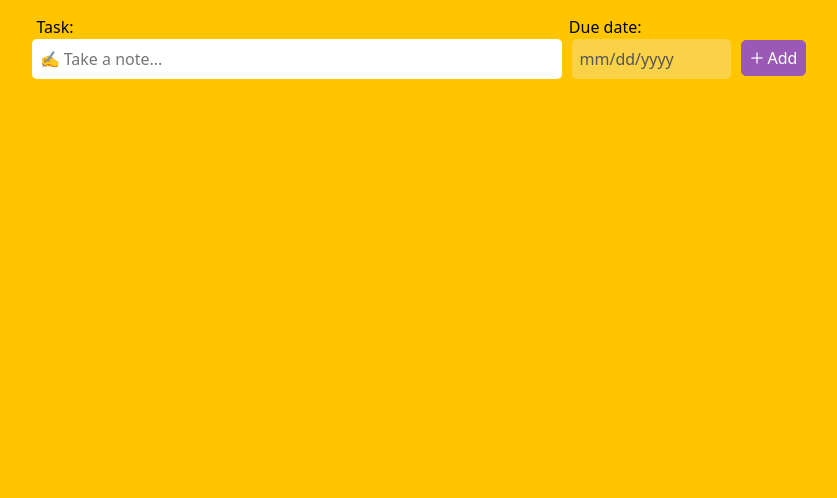
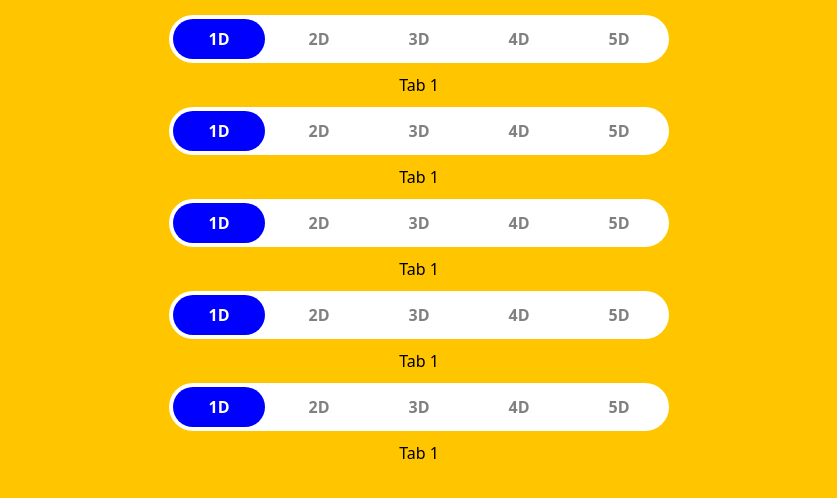
Before and after one commit to Prince8908400/ToDo-App-React, a React (Create React App) app: page / in a window 1280 px wide. Shown: the top 498 px of the page, without its empty margins (221-1058 px from the left). Built offline with nearby package versions, Linux system fonts and the light colour scheme.

Commit message:
code refactor

```diff
--- a/src/App.js
+++ b/src/App.js
@@ -1,5 +1,6 @@
 import "./App.css";
-import { Todos } from "./pages/Todos";
+import Home from "./pages/Home";
+// import { Todos } from "./pages/Todos";
 import { ToastContainer } from "react-toastify";
 import "react-toastify/dist/ReactToastify.css";
 
@@ -7,7 +8,8 @@ function App() {
   return (
     <div className="app">
       <main>
-        <Todos />
+        {/* <Todos /> */}
+        <Home />
         <ToastContainer position="bottom-center"/>
       </main>
     </div>
--- a/src/components/Tab/Tab.style.js
+++ b/src/components/Tab/Tab.style.js
@@ -7,7 +7,7 @@ export const StyledTab = styled.ul`
   textColor,
   orientation,
 }) => `
-  max-width: fit-content;
+  max-width: max(35%, 500px);
   margin: 0 auto;
   display: flex;
   flex-direction: ${orientation === "vertical" ? "column" : "row"};
@@ -29,6 +29,7 @@ export const TabItem = styled.li`
   variant,
 }) => `
   max-width: 100%;
+  flex: 1;
   margin: 4px;
   padding: 8px 24px;
   list-style: none;
@@ -53,3 +54,19 @@ export const TabItem = styled.li`
   }
 `}
 `;
+
+export const TabContentWrapper = styled.div`
+  ${({
+    space
+}) => `
+  margin: 10px;
+  `}
+`;
+
+export const TabPanel = styled.div`
+  ${({
+    space
+}) => `
+  margin: 10px;
+  `}
+`;
--- /dev/null
+++ b/src/components/Tab/TabPanels.js
@@ -0,0 +1,23 @@
+import React, { useContext } from "react";
+import { TabPanel, TabContentWrapper } from "./Tab.style";
+import { TabContext } from "../../store/tab-context";
+
+const TabPanels = ({ id, children }) => {
+  const { activeTabs } = useContext(TabContext);
+  const activeTab = activeTabs[id] || 0;
+
+  return (
+    <TabContentWrapper>
+      {React.Children.map(children, (child, index) => {
+        if (React.isValidElement(child)) {
+          return (
+            <TabPanel>{activeTab === index ? child : null}</TabPanel>
+          );
+        }
+      })}
+    </TabContentWrapper>
+  )
+}
+
+export { TabPanel };
+export default TabPanels;
--- a/src/components/Tab/Tabs.js
+++ b/src/components/Tab/Tabs.js
@@ -1,4 +1,4 @@
-import React, { useContext } from "react";
+import React, { useContext, useEffect } from "react";
 import PropTypes from "prop-types";
 import { TabContext } from "../../store/tab-context";
 
@@ -6,26 +6,30 @@ import { TabContext } from "../../store/tab-context";
 import { StyledTab, TabItem } from "./Tab.style";
 
 function Tabs({ children, variant, id, ...rest }) {
-  const { activeTabs, handleTabChange } = useContext(TabContext);
+  const { activeTabs, handleTabChange, setInitialTabs } = useContext(TabContext);
 
-  const handleClick = (event, tabId) => {
+  useEffect(() => {
+    setInitialTabs(prev => new Set([...prev, id]));
+  }, []);
+
+  const handleClick = (tabId) => {
     handleTabChange(id, tabId);
   };
 
-  const activeTab = activeTabs[id] || 1;
+  const activeTab = activeTabs[id] || 0;
 
   return (
     <StyledTab {...rest} variant={variant}>
-      {React.Children.map(children, (child) => {
+      {React.Children.map(children, (child, index) => {
         if (React.isValidElement(child)) {
-          const { id: tabId, title, disabled } = child.props;
+          const { title, disabled } = child.props;
           return (
             <TabItem
-              id={tabId}
-              className={activeTab === tabId ? "active" : ""}
+              id={index}
+              className={activeTab === index ? "active" : ""}
               disabled={disabled}
               variant={variant}
-              onClick={(event) => handleClick(event, tabId)}
+              onClick={() => handleClick(index)}
             >
               {title}
             </TabItem>
@@ -43,4 +47,5 @@ Tabs.propTypes = {
   id: PropTypes.string.isRequired,
 };
 
+export { TabItem };
 export default Tabs;
--- a/src/pages/Home.js
+++ b/src/pages/Home.js
@@ -1,35 +1,72 @@
-import React from "react";
-import Tabs from "../components/Tab/Tabs";
-import TabContent from "../components/Tab/TabContent";
+import React, { useContext } from "react";
+import Tabs, { TabItem } from "../components/Tab/Tabs";
+import TabPanels, { TabPanel } from "../components/Tab/TabPanels";
 import { TabContext } from "../store/tab-context";
-import { useContext } from "react";
 
 function Home() {
-  const tabCtx = useContext(TabContext);
+  const { activeTabs } = useContext(TabContext);
+  console.log(activeTabs);
 
-  const handleChange = (event) => {
-    const activeTabId = parseInt(event.target.getAttribute("id"));
-    tabCtx.handleTabChange(activeTabId);
-  };
+  const tabTitles = ["1D", "2D", "3D", "4D", "5D"];
+
+  const tabItems = [];
+  for (let i = 0; i < 5; i++) {
+    tabItems.push(
+      <div key={i}>
+        <Tabs textColor="secondary" variant="secondary" orientation="horizontal" id={`tabs${i + 1}`}>
+          {tabTitles.map((title, index) => (
+            <TabItem title={title} key={index} />
+          ))}
+        </Tabs>
+        <TabPanels id={`tabs${i + 1}`}>
+          {tabTitles.map((title, index) => (
+            <TabPanel key={index}>Tab {index + 1}</TabPanel>
+          ))}
+        </TabPanels>
+      </div>
+    );
+  }
 
   return (
+    <div>
+      {tabItems}
+    </div>
+  )
+}
+
+export default Home;
+
+/*   return (
     <>
       <Tabs
-        textColor="primary"
-        variant="primary"
+        textColor="secondary"
+        variant="secondary"
         orientation="horizontal"
-        onTabChange={handleChange}
         id="tabs1"
       >
-        <Tabs.TabItem title="3D" id={1} />
-        <Tabs.TabItem title="2D" id={2} />
+        <TabItem title="1D" />
+        <TabItem title="2D" />
+        <TabItem title="3D" />
+        <TabItem title="4D" />
+        <TabItem title="5D" />
       </Tabs>
-      <TabContent id={1}>
-        <p>Tab 1</p>
-      </TabContent>
-      <TabContent id={2}>
-        <p>Tab 2</p>
-      </TabContent>
+      <TabPanels id="tabs1">
+        <TabPanel>
+          Tab 1
+        </TabPanel>
+        <TabPanel>
+          Tab 2
+        </TabPanel>
+        <TabPanel>
+          Tab 3
+        </TabPanel>
+        <TabPanel>
+          Tab 4
+        </TabPanel>
+        <TabPanel>
+          Tab 5
+        </TabPanel>
+      </TabPanels>
 
       <hr />
 
@@ -37,18 +74,19 @@ function Home() {
         textColor="primary"
         variant="primary"
         orientation="horizontal"
-        onTabChange={handleChange}
         id="tabs2"
       >
-        <Tabs.TabItem title="3D" id={1} />
-        <Tabs.TabItem title="2D" id={2} />
+        <TabItem title="Description" />
+        <TabItem title="Collections" />
       </Tabs>
-      <TabContent id={1}>
-        <p>Tab 1</p>
-      </TabContent>
-      <TabContent id={2}>
-        <p>Tab 2</p>
-      </TabContent>
+      <TabPanels id="tabs2">
+        <TabPanel>
+          Tab 1
+        </TabPanel>
+        <TabPanel>
+          Tab 2
+        </TabPanel>
+      </TabPanels>
 
       <hr />
 
@@ -56,20 +94,63 @@ function Home() {
         textColor="primary"
         variant="primary"
         orientation="horizontal"
-        onTabChange={handleChange}
         id="tabs3"
       >
-        <Tabs.TabItem title="3D" id={1} />
-        <Tabs.TabItem title="2D" id={2} />
+        <TabItem title="1D" />
+        <TabItem title="2D" />
+        <TabItem title="3D" />
+        <TabItem title="4D" />
+        <TabItem title="5D" />
       </Tabs>
-      <TabContent id={1}>
-        <p>Tab 1</p>
-      </TabContent>
-      <TabContent id={2}>
-        <p>Tab 2</p>
-      </TabContent>
+      <TabPanels id="tabs3">
+        <TabPanel>
+          Tab 1
+        </TabPanel>
+        <TabPanel>
+          Tab 2
+        </TabPanel>
+        <TabPanel>
+          Tab 3
+        </TabPanel>
+        <TabPanel>
+          Tab 4
+        </TabPanel>
+        <TabPanel>
+          Tab 5
+        </TabPanel>
+      </TabPanels>
+
+      <hr />
+
+      <Tabs
+        textColor="secondary"
+        variant="secondary"
+        orientation="horizontal"
+        id="tabs4"
+      >
+        <TabItem title="Any" />
+
+        <TabItem title="1" />
+        <TabItem title="2" />
+        <TabItem title="3" />
+        <TabItem title="4" />
+      </Tabs>
+      <TabPanels id="tabs4">
+        <TabPanel>
+          Tab 1
+        </TabPanel>
+        <TabPanel>
+          Tab 2
+        </TabPanel>
+        <TabPanel>
+          Tab 3
+        </TabPanel>
+        <TabPanel>
+          Tab 4
+        </TabPanel>
+        <TabPanel>
+          Tab 5
+        </TabPanel>
+      </TabPanels>
     </>
-  );
-}
-
-export default Home;
+  ); */
--- a/src/store/tab-context.js
+++ b/src/store/tab-context.js
@@ -1,19 +1,36 @@
-import React, { useState, createContext } from "react";
+import React, { useState, createContext, useEffect } from "react";
 
 export const TabContext = createContext();
 
 const ContextProvider = ({ children }) => {
-  const [activeTabs, setActiveTabs] = useState({});
+  const [activeTabs, setActiveTabs] = useState([]);
+  const [initialTabs, setInitialTabs] = useState([]);
+  useEffect(() => {
+    const initialActiveTabs = Array.from(new Set(initialTabs)).reduce(
+      (acc, tabId) => {
+        const obj = {
+          [tabId]: 0
+        }
+        acc.push(obj);
+        return acc;
+      },
+      []
+    );
+
+    setActiveTabs(initialActiveTabs)
+  }, [initialTabs])
+
+
 
   const handleTabChange = (id, tab) => {
-    setActiveTabs((prevActiveTabs) => ({
-      ...prevActiveTabs,
-      [id]: tab,
-    }));
+    const getIndex = activeTabs?.findIndex(element => Object.keys(element)[0] === id);
+    activeTabs[getIndex][id] = tab;
+    console.log(activeTabs);
+    setActiveTabs([...activeTabs], activeTabs[getIndex][id] = tab)
   };
 
   return (
-    <TabContext.Provider value={{ activeTabs, handleTabChange }}>
+    <TabContext.Provider value={{ activeTabs, handleTabChange, setInitialTabs, initialTabs }}>
       {children}
     </TabContext.Provider>
   );
```
Also changed, not shown: src/components/Tab/TabContent.js (deleted, +0 -23 lines). Lines whose indentation alone changed are shown as unchanged.
